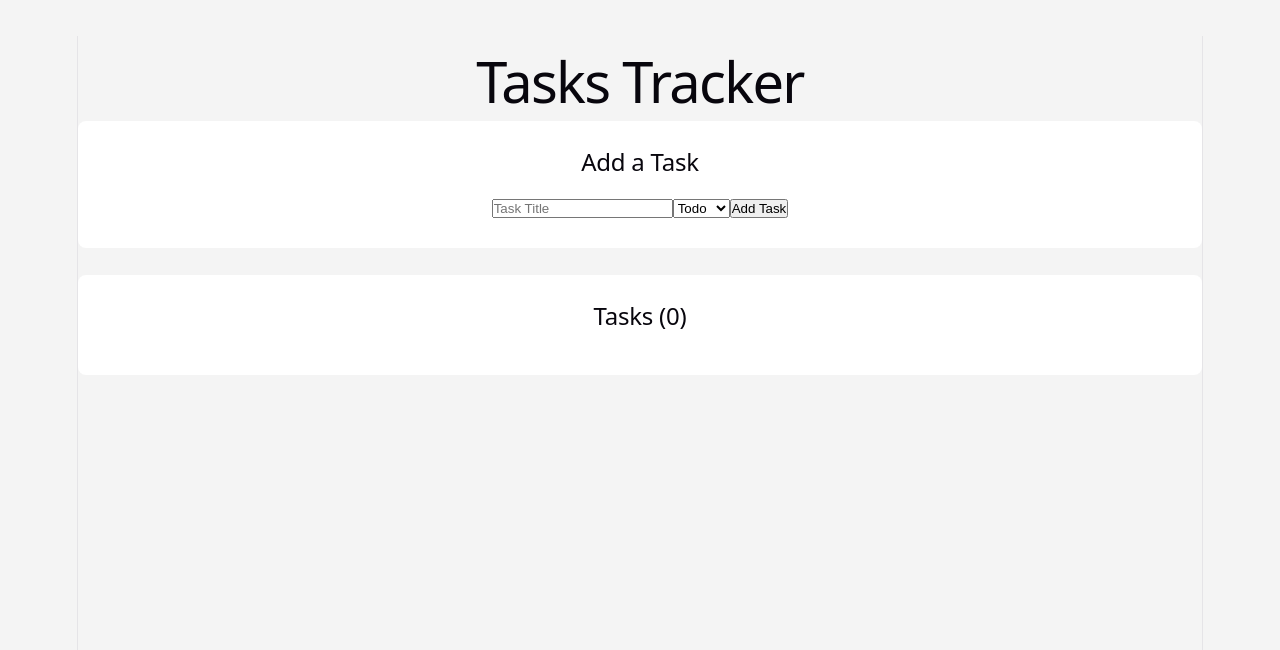
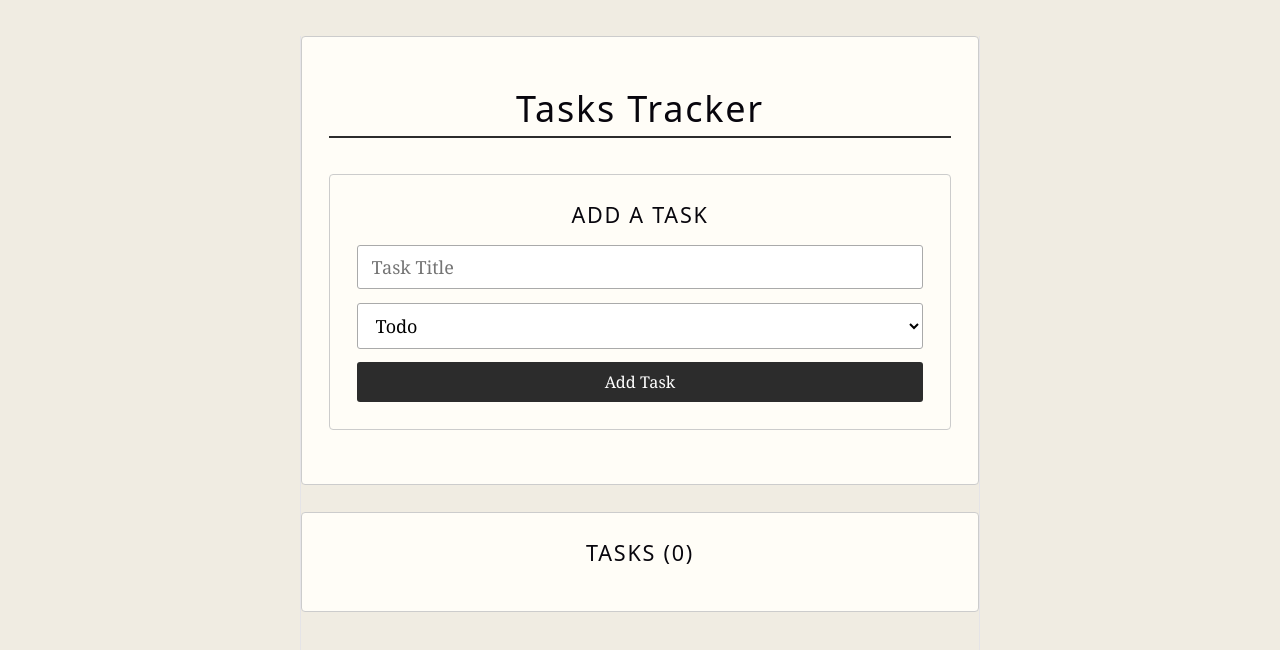
Before and after one commit to meganclapinski25/4320-state-management, a React (Vite) app: page / in a window 1280 px wide. Shown: the top 650 px of the page. Built offline with nearby package versions, Linux system fonts and the light colour scheme.

Commit message:
copy and pasted taskform into compoment. Added AI styling

```diff
--- a/src/App.css
+++ b/src/App.css
@@ -1,32 +1,97 @@
-*{
-  box-sizing:border-box;
-  margin : 0;
+* {
+  box-sizing: border-box;
+  margin: 0;
   padding: 0;
 }
 
 body {
-  font-family: sans-serif;
-  background: #f4f4f4;
+  font-family: 'Georgia', serif;
+  background: #f0ece2;
+  color: #2c2c2c;
   padding: 2rem;
 }
-h1{
+
+#root {
+  max-width: 680px;
+  margin: 0 auto;
+}
+
+h1 {
+  font-size: 2rem;
+  text-align: center;
+  margin-bottom: 2rem;
+  letter-spacing: 0.05em;
+  border-bottom: 2px solid #2c2c2c;
+  padding-bottom: 0.75rem;
+}
+
+h2 {
+  font-size: 1.2rem;
+  margin-bottom: 1rem;
+  text-transform: uppercase;
+  letter-spacing: 0.08em;
+}
+
+section {
+  background: #fffdf7;
+  border: 1px solid #ccc;
+  border-radius: 4px;
+  padding: 1.5rem;
   margin-bottom: 1.5rem;
 }
 
-section{
-  background: white;
-  border-radius:8px;
-  padding:1.5rem;
-  margin-bottom:1.5rem;
+form {
+  display: flex;
+  flex-direction: column;
+  gap: 0.75rem;
 }
-h2{
-  margin-bottom:1rem;
+
+input, select {
+  padding: 0.5rem 0.75rem;
+  font-family: 'Georgia', serif;
+  font-size: 1rem;
+  border: 1px solid #aaa;
+  border-radius: 3px;
+  background: #fff;
+  width: 100%;
+}
+
+button {
+  padding: 0.5rem 1rem;
+  font-family: 'Georgia', serif;
+  font-size: 0.9rem;
+  background: #2c2c2c;
+  color: #fff;
+  border: none;
+  border-radius: 3px;
+  cursor: pointer;
+}
+
+button:hover {
+  background: #444;
 }
 
 .task-item {
   display: flex;
+  align-items: center;
   gap: 1rem;
-  align-items: center;
-  padding: 0.5rem 0;
-  border-bottom: 1px solid #eee;
+  padding: 0.75rem 0;
+  border-bottom: 1px solid #ddd;
 }
+
+.task-item p {
+  flex: 1;
+}
+
+.task-item button {
+  background: none;
+  color: #2c2c2c;
+  border: 1px solid #2c2c2c;
+  font-size: 0.8rem;
+  padding: 0.3rem 0.6rem;
+}
+
+.task-item button:hover {
+  background: #2c2c2c;
+  color: #fff;
+}
--- a/src/App.jsx
+++ b/src/App.jsx
@@ -1,7 +1,7 @@
 import { useState } from 'react'
 import './App.css'
 import TaskItem from './components/TaskItem'
-
+import TaskForm from './components/TaskForm'
 
 
 function App() {
@@ -47,30 +47,12 @@ function App() {
 
   return (
     <div>
-      <h1>Tasks Tracker</h1>
-
-      <section>
-          <h2> Add a Task</h2>
-          <form onSubmit={handleSubmit}>
-            <input
-              type="text"
-              placeholder='Task Title'
-              value={formData.title}
-              onChange={(e)=>setFormData({...formData,title:e.target.value})}
-            />
-            <select
-              value={formData.status}
-              onChange={(e) => setFormData({...formData,status:e.target.value})}
-            >
-              <option value="todo">Todo</option>
-              <option value="doing">Doing</option>
-              <option value="done">Done</option>
-            </select>
-
-
-            <button type="submit">Add Task</button>
-          </form>
-      </section>
+      <TaskForm
+        formData={formData}
+        setFormData={setFormData}
+        handleSubmit={handleSubmit}
+        editingId={editingId}
+      />
 
       <section>
         <h2> Tasks ({tasks.length}) </h2>
--- a/src/components/TaskForm.jsx
+++ b/src/components/TaskForm.jsx
@@ -0,0 +1,32 @@
+function TaskForm({ formData, setFormData, handleSubmit, editingId }) {
+    return (
+      <section>
+        <h1>Tasks Tracker</h1>
+
+        <section>
+            <h2> Add a Task</h2>
+            <form onSubmit={handleSubmit}>
+                <input
+                type="text"
+                placeholder='Task Title'
+                value={formData.title}
+                onChange={(e)=>setFormData({...formData,title:e.target.value})}
+                />
+                <select
+                value={formData.status}
+                onChange={(e) => setFormData({...formData,status:e.target.value})}
+                >
+                <option value="todo">Todo</option>
+                <option value="doing">Doing</option>
+                <option value="done">Done</option>
+                </select>
+
+
+                <button type="submit">Add Task</button>
+            </form>
+        </section>
+      </section>
+    )
+  }
+
+  export default TaskForm
```
